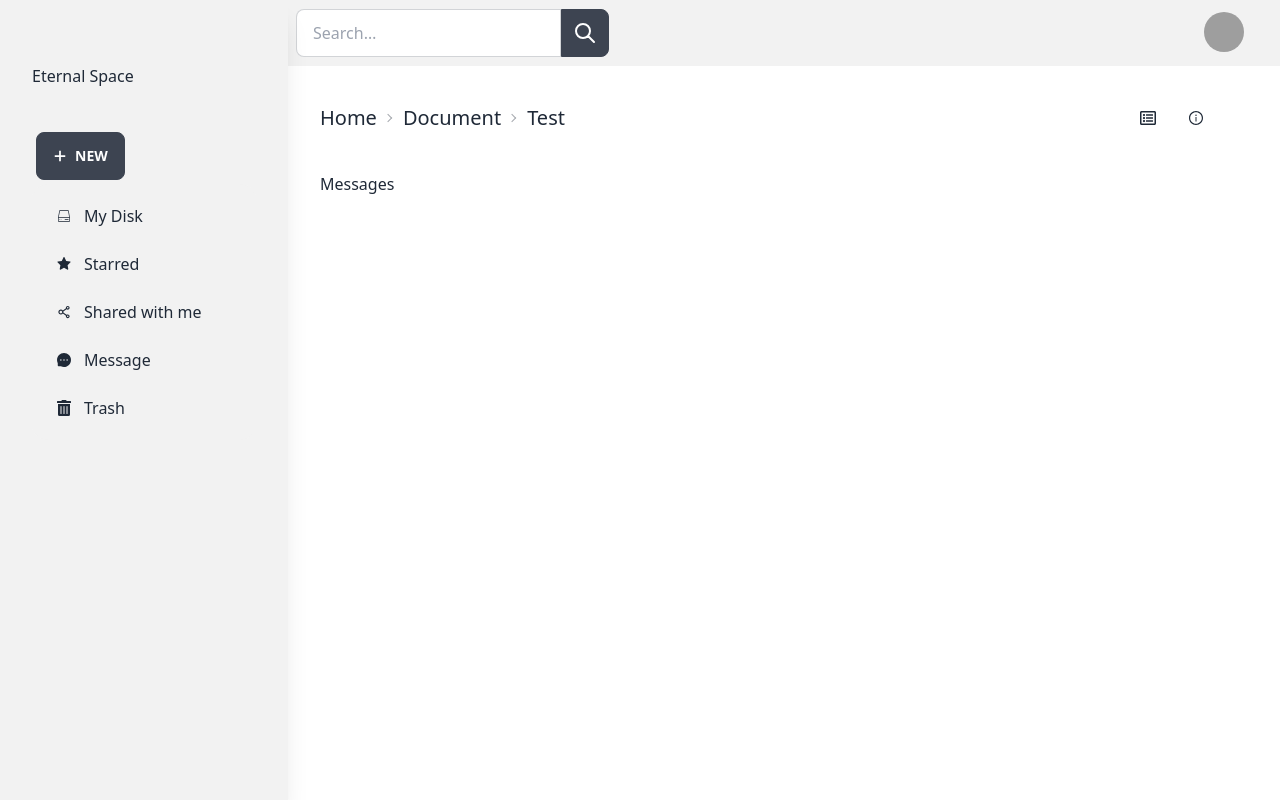
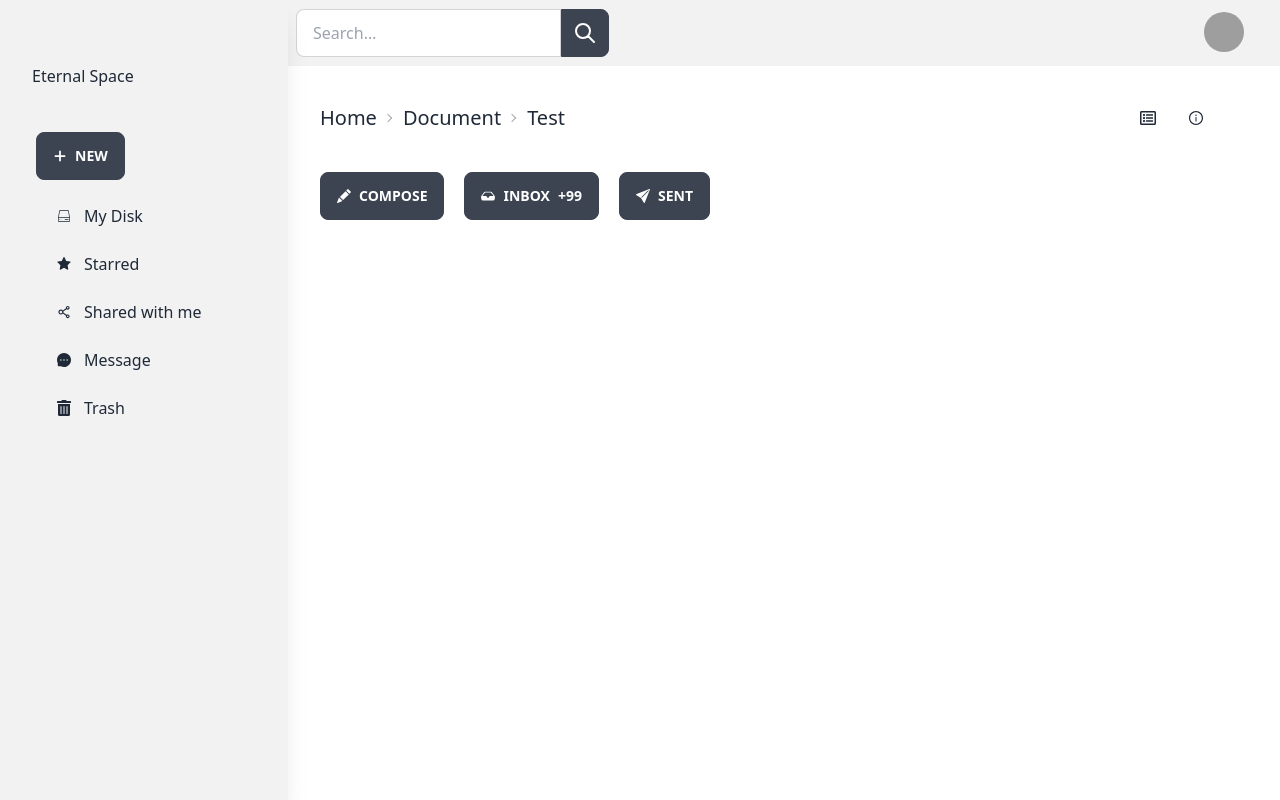
Before and after one commit to Raushan132/storage_front-end, a React (Vite) app: page /messages in a window 1280 px wide. Built offline with nearby package versions, Linux system fonts and the light colour scheme; grey boxes are pictures that could not be loaded.

Commit message:
add framer motion and compose mail ui

```diff
--- a/package.json
+++ b/package.json
@@ -12,6 +12,7 @@
   "dependencies": {
     "axios": "^1.4.0",
     "daisyui": "^2.52.0",
+    "framer-motion": "^10.12.16",
     "react": "^18.2.0",
     "react-data-table-component": "^7.5.3",
     "react-dom": "^18.2.0",
--- /dev/null
+++ b/src/components/activity/Compose.jsx
@@ -0,0 +1,28 @@
+import {AiOutlineClose} from 'react-icons/ai'
+import { motion } from "framer-motion"
+
+const Compose = ({composeVisible}) => {
+
+    return (
+        <motion.div className='fixed right-16 bottom-10 w-96 bg-base-200'
+        initial={{ y: '150vw' }}
+        animate={{ y: 0 }}
+        transition={{ duration: 0.5 }}
+        >
+            <div className='flex justify-between px-2 py-2 '>
+                <div>New Message</div>
+                <div className='cursor-pointer' onClick={composeVisible} ><AiOutlineClose /></div>
+            </div>
+            <form>
+                <div className='flex flex-col justify-start gap-2 px-2 '>
+                    <div><input type='text' placeholder='To' className='w-full pl-2 bg-base-200 border-0 border-b-2 border-gray-500' /></div>
+                    <div><input type='text' placeholder='Subject' className='w-full pl-2 bg-base-200 border-0 border-b-2 border-gray-500'  /></div>
+                    <div><textarea placeholder='Write your message' className='w-full pl-2 h-72 resize-none  bg-base-200 my-2' /></div>
+                    <div className='flex justify-end px-8 py-2'><button className=' btn-primary px-8 py-2 text-sm  rounded-full'>Send</button></div>
+                </div>
+            </form>
+        </motion.div>
+    )
+}
+
+export default Compose
--- a/src/pages/messages/Messages.jsx
+++ b/src/pages/messages/Messages.jsx
@@ -1,8 +1,52 @@
-import React from 'react'
+import { BsFillPencilFill, BsFillInboxFill, BsFillSendFill } from 'react-icons/bs'
+import Compose from '../../components/activity/Compose'
+import { useState } from 'react'
 
 const Messages = () => {
+
+  const[composeVisible,setComposeVisible]=useState(false);
+
+  const handleComposeVisible =()=>{
+      setComposeVisible(false)
+  }
+
   return (
-    <div>Messages</div>
+    <>
+      <div>
+        {/* activities like compose btn inbox btn and sent btn */}
+        <div className='flex gap-5'>
+
+          <button className='btn flex gap-2' onClick={()=>setComposeVisible(true)}>
+            <div><BsFillPencilFill /> </div>
+            Compose
+          </button>
+          <button className='btn flex gap-2'>
+            <div><BsFillInboxFill /></div>
+            Inbox
+            <div className="">+99</div>
+          </button>
+          <button className='btn flex gap-2'>
+            <div ><BsFillSendFill /> </div>
+            Sent
+          </button>
+        </div>
+
+
+    {
+
+     composeVisible &&   <div> <Compose composeVisible={handleComposeVisible} />  </div>
+    }
+
+
+      </div>
+
+
+
+
+
+
+    </>
+
   )
 }
 
```
Also changed, not shown: 1 other file (tests, documents, lock files or other folders).
